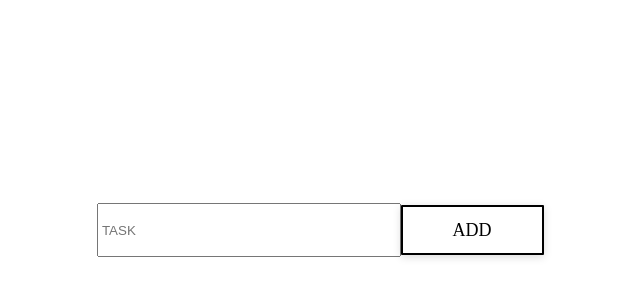
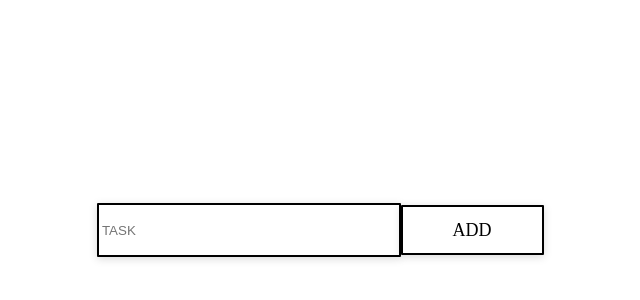
Before and after one commit to moses-ka/gymdo, a plain HTML site: page index.html in a window 1280 px wide. Shown: the part 170-470 px from the top of the page, without its empty margins (320-960 px from the left). Drawn offline with Linux system fonts and the light colour scheme.

Commit message:
form style

```diff
--- a/style.css
+++ b/style.css
@@ -15,6 +15,9 @@
 .taskIn{
     width: 300px;
     height : 50px;
+    border: solid #000000 2px;
+    box-shadow: rgba(0, 0, 0, 0.15) 0px 2px 8px;
+    border-radius: 1px;
 }
 .addBtn{
 
```
